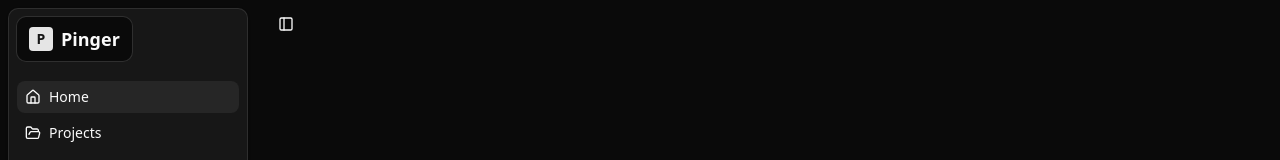
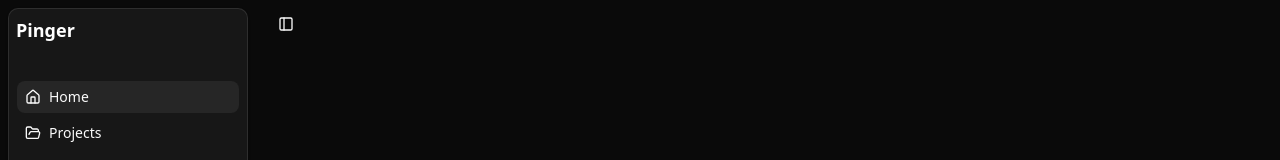
Before and after one commit to Santonastaso/pinger_website, a React (Vite) app: page / in a window 1280 px wide. Shown: the top 160 px of the page. Built offline with nearby package versions, Linux system fonts and the light colour scheme.

Commit message:
Simplify Pinger logo to match screenshot style
- Remove all borders, backgrounds, and decorative elements
- Clean white text on black background
- Minimalist design like OpenAI logo in screenshots
- Just 'Pinger' text, no icons or containers

```diff
--- a/src/components/Layout.tsx
+++ b/src/components/Layout.tsx
@@ -15,13 +15,8 @@ const Error = ({ error }: { error: Error }) => (
 export const Layout = ({ children }: { children: ReactNode }) => (
   <>
     {/* Fixed Pinger Logo */}
-    <div className="fixed top-4 left-4 z-50 flex items-center gap-2">
-      <div className="flex items-center gap-2 bg-background/95 backdrop-blur-sm rounded-lg px-3 py-2 border border-border">
-        <div className="w-6 h-6 bg-primary rounded flex items-center justify-center">
-          <span className="text-primary-foreground text-sm font-bold">P</span>
-        </div>
-        <span className="text-lg font-semibold text-foreground">Pinger</span>
-      </div>
+    <div className="fixed top-4 left-4 z-50">
+      <span className="text-lg font-semibold text-white">Pinger</span>
     </div>
 
     <main
```
